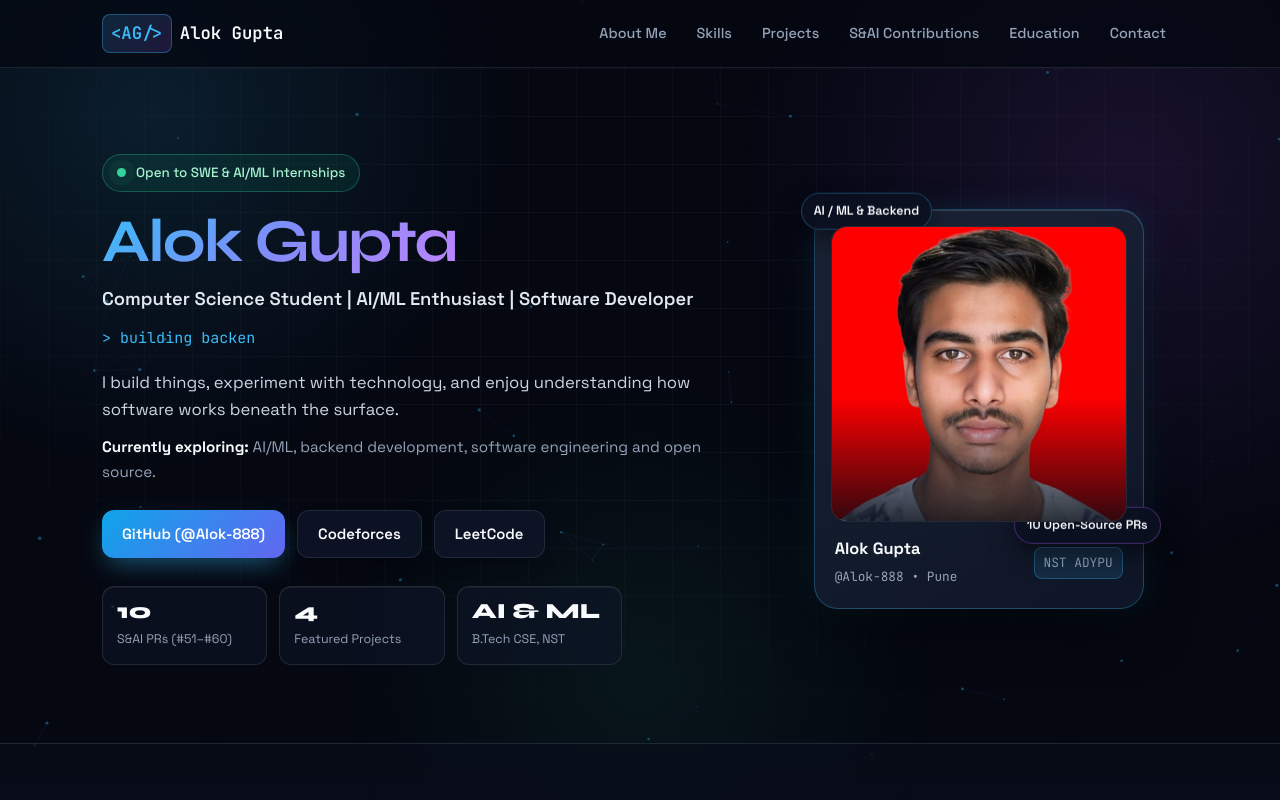
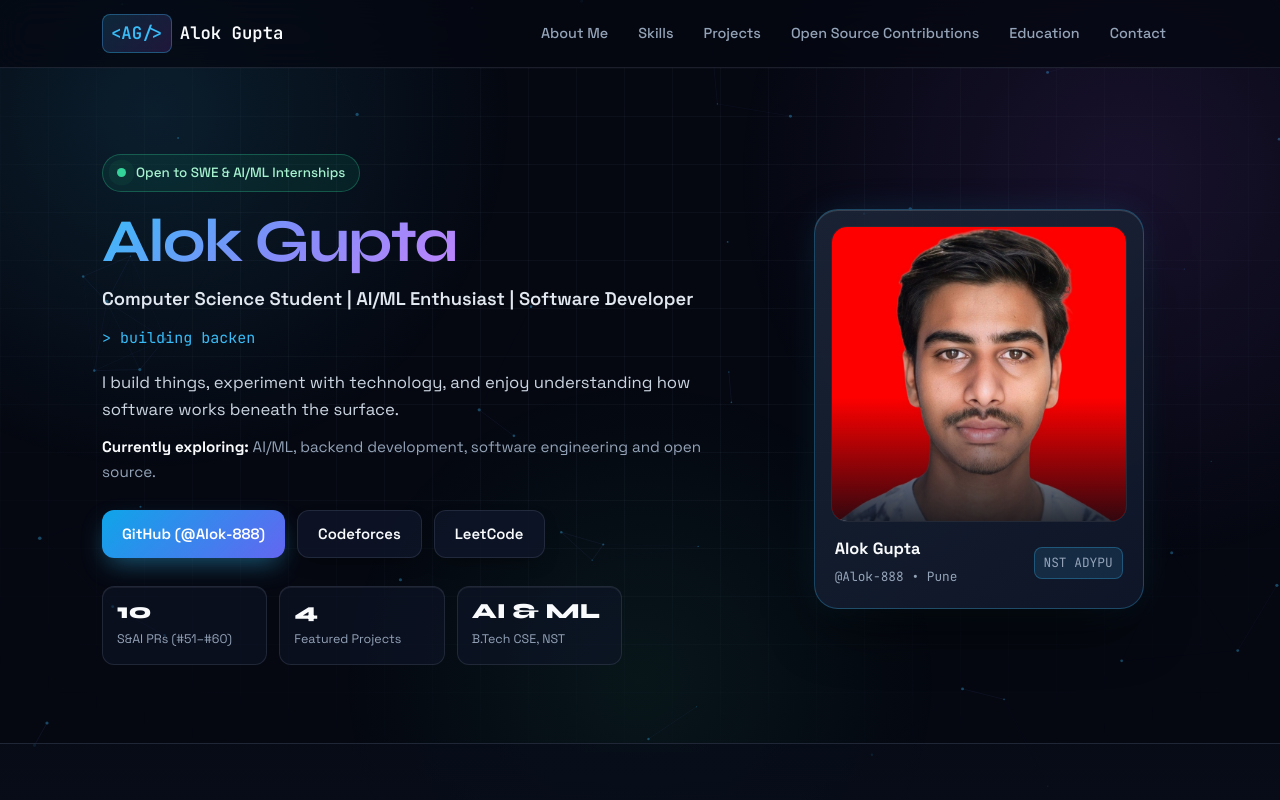
Before and after one commit to Alok-888/Portfolio, a plain HTML site: page index.html in a window 1280 px wide. Shown: the top 800 px of the page. Drawn offline with Linux system fonts and the light colour scheme.

Commit message:
Remove floating badges on profile photo and rename nav/section to Open Source Contributions

```diff
--- a/index.html
+++ b/index.html
@@ -533,29 +533,6 @@
       white-space: nowrap;
     }
 
-    .float-pill {
-      position: absolute;
-      padding: 7px 12px;
-      border-radius: 999px;
-      background: rgba(10, 16, 32, 0.9);
-      backdrop-filter: blur(10px);
-      border: 1px solid rgba(56, 189, 248, 0.3);
-      font-size: 0.78rem;
-      font-weight: 600;
-      color: var(--text);
-      box-shadow: 0 10px 24px rgba(0, 0, 0, 0.5);
-      pointer-events: none;
-      animation: float-y 5s ease-in-out infinite;
-    }
-
-    .fp-1 { top: -12px; left: -14px; animation-delay: 0s; }
-    .fp-2 { bottom: 64px; right: -18px; animation-delay: 1.6s; border-color: rgba(168, 85, 247, 0.38); }
-
-    @keyframes float-y {
-      0%, 100% { transform: translateY(0px); }
-      50% { transform: translateY(-6px); }
-    }
-
     /* About Card */
     .about-card {
       padding: 30px 32px;
@@ -947,9 +924,6 @@
       .nav-links.open {
         display: flex;
       }
-
-      .fp-1 { left: 4px; }
-      .fp-2 { right: 4px; }
     }
 
     @media (prefers-reduced-motion: reduce) {
@@ -980,7 +954,7 @@
         <li><a href="#about">About Me</a></li>
         <li><a href="#skills">Skills</a></li>
         <li><a href="#projects">Projects</a></li>
-        <li><a href="#contributions">S&amp;AI Contributions</a></li>
+        <li><a href="#contributions">Open Source Contributions</a></li>
         <li><a href="#achievements">Education</a></li>
         <li><a href="#contact">Contact</a></li>
       </ul>
@@ -1025,8 +999,6 @@
 
         <div class="profile-wrap">
           <div class="profile-frame" id="profileFrame">
-            <div class="float-pill fp-1">AI / ML &amp; Backend</div>
-            <div class="float-pill fp-2">10 Open-Source PRs</div>
             <div class="profile-img-box">
               <img src="profile.jpg" alt="Portrait of Alok Gupta" />
             </div>
@@ -1237,12 +1209,12 @@
       </div>
     </section>
 
-    <!-- 4. S&AI Open-Source Contributions -->
+    <!-- 4. Open Source Contributions -->
     <section id="contributions">
       <div class="container reveal">
         <div class="section-head">
-          <span class="section-eyebrow">04 &bull; S&amp;AI Open-Source Contributions</span>
-          <h2 class="section-title">S&amp;AI &mdash; <span class="text-gradient">Web-Dev-For-Beginners</span></h2>
+          <span class="section-eyebrow">04 &bull; Open Source Contributions</span>
+          <h2 class="section-title">Open Source &mdash; <span class="text-gradient">S&amp;AI Contributions</span></h2>
           <p class="section-lead">
             Contributing to <a href="https://github.com/S-AI-Projects/Web-Dev-For-Beginners" target="_blank" rel="noopener noreferrer"><strong>S-AI-Projects/Web-Dev-For-Beginners</strong></a>, working on browser testing, accessibility, application reliability, security, and frontend behaviour across Pull Requests <strong>#51&ndash;#60</strong>.
           </p>
```
